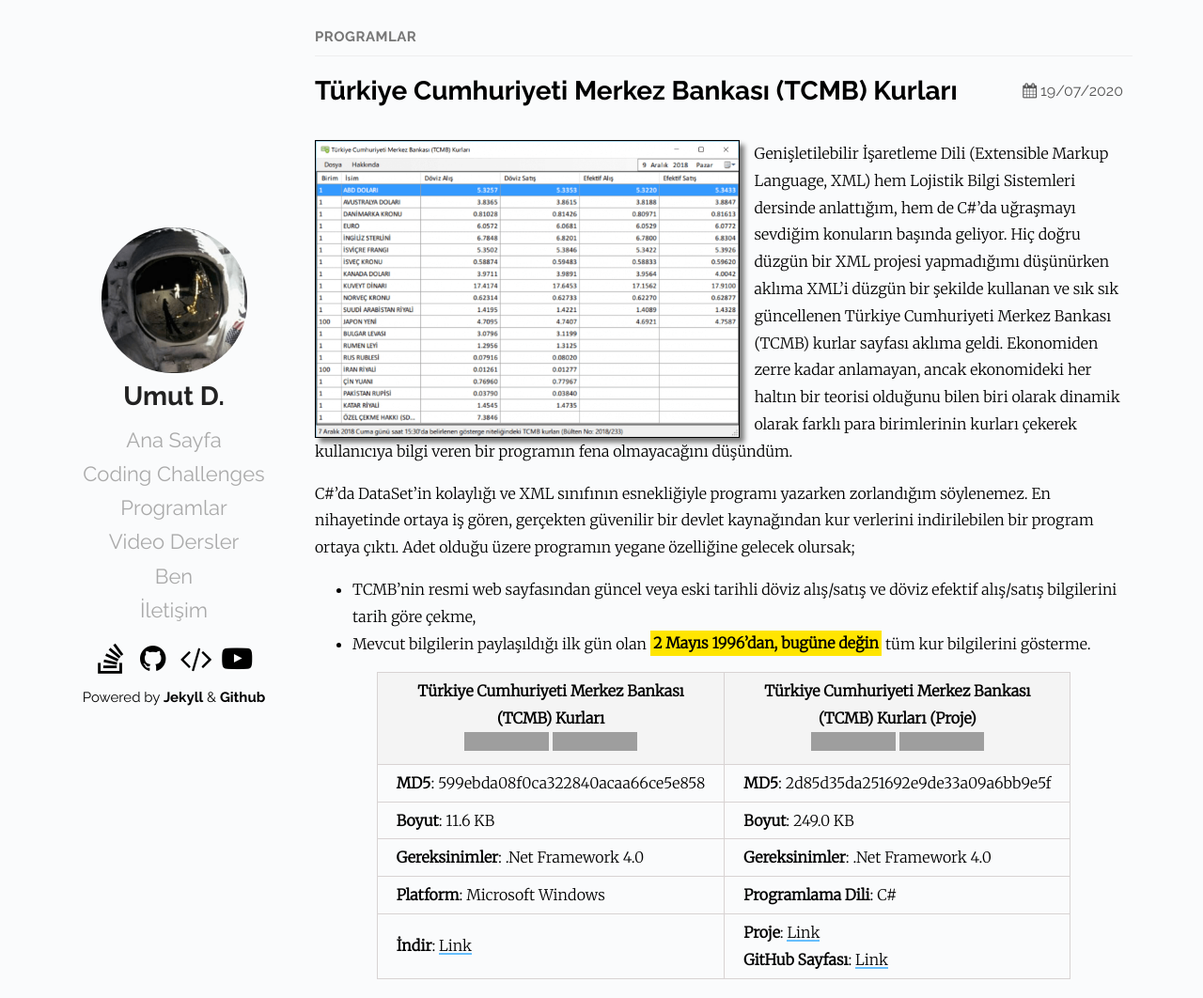
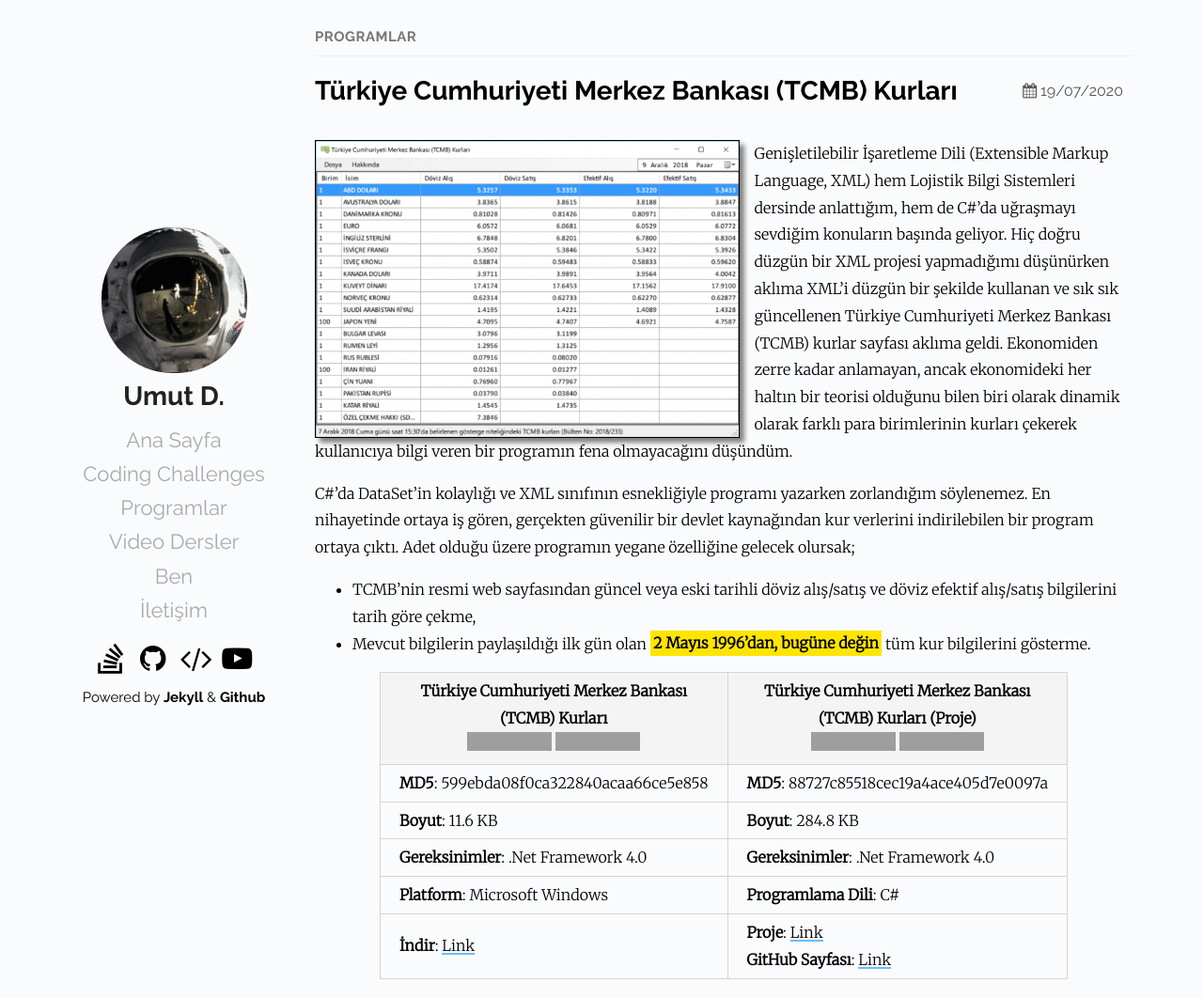
Before and after one commit to Umut-D/umutd.com, a Jekyll site: the page built from _posts/programlar/2020-07-19-tcmb-kurlari.md, in a window 1280 px wide and 1062 px high. Shown: the whole window at 94% size. Built offline with Jekyll 4.4.1, drawn with Linux system fonts in a browser that asks for light colours; grey boxes are pictures that could not be loaded.

Commit message:
TCMB Kurlari Programi Guncellendi

```diff
--- a/_posts/programlar/2020-07-19-tcmb-kurlari.md
+++ b/_posts/programlar/2020-07-19-tcmb-kurlari.md
@@ -19,8 +19,8 @@
 {:.tablo-ortali}
 | Türkiye Cumhuriyeti Merkez Bankası <br>(TCMB) Kurları<br>![Versiyon](https://img.shields.io/badge/Versiyon-1.13-blueviolet.svg?style=flat) ![Durum](https://img.shields.io/badge/Durum-Çalışıyor-success.svg?style=flat) | Türkiye Cumhuriyeti Merkez Bankası <br>(TCMB) Kurları (Proje)<br>![Lisans](https://img.shields.io/badge/Lisans-MIT-blue.svg?style=flat) ![Arşiv](https://img.shields.io/badge/Arşiv-orange.svg?style=flat)|
 |----------------------------------------- -|-------------------------------------------|
-| **MD5**: 599ebda08f0ca322840acaa66ce5e858 | **MD5**: 2d85d35da251692e9de33a09a6bb9e5f |
-| **Boyut**: 11.6 KB                       | **Boyut**: 249.0 KB                         |
+| **MD5**: 599ebda08f0ca322840acaa66ce5e858 | **MD5**: 88727c85518cec19a4ace405d7e0097a |
+| **Boyut**: 11.6 KB                       | **Boyut**: 284.8 KB                         |
 | **Gereksinimler**: .Net Framework 4.0     | **Gereksinimler**: .Net Framework 4.0     |
 | **Platform**: Microsoft Windows           | **Programlama Dili**: C#                  |
 | **İndir**: [Link](https://www.dropbox.com/s/43cigy02efq2t9k/tcmb-kurlari.zip?dl=1)         | **Proje**: [Link](https://www.dropbox.com/s/vecdmokm56xk2tx/tcmb-kurlari-proje.zip?dl=1) <br> **GitHub Sayfası**: [Link](https://github.com/Umut-D/TCMB-Kurlari) |
```
